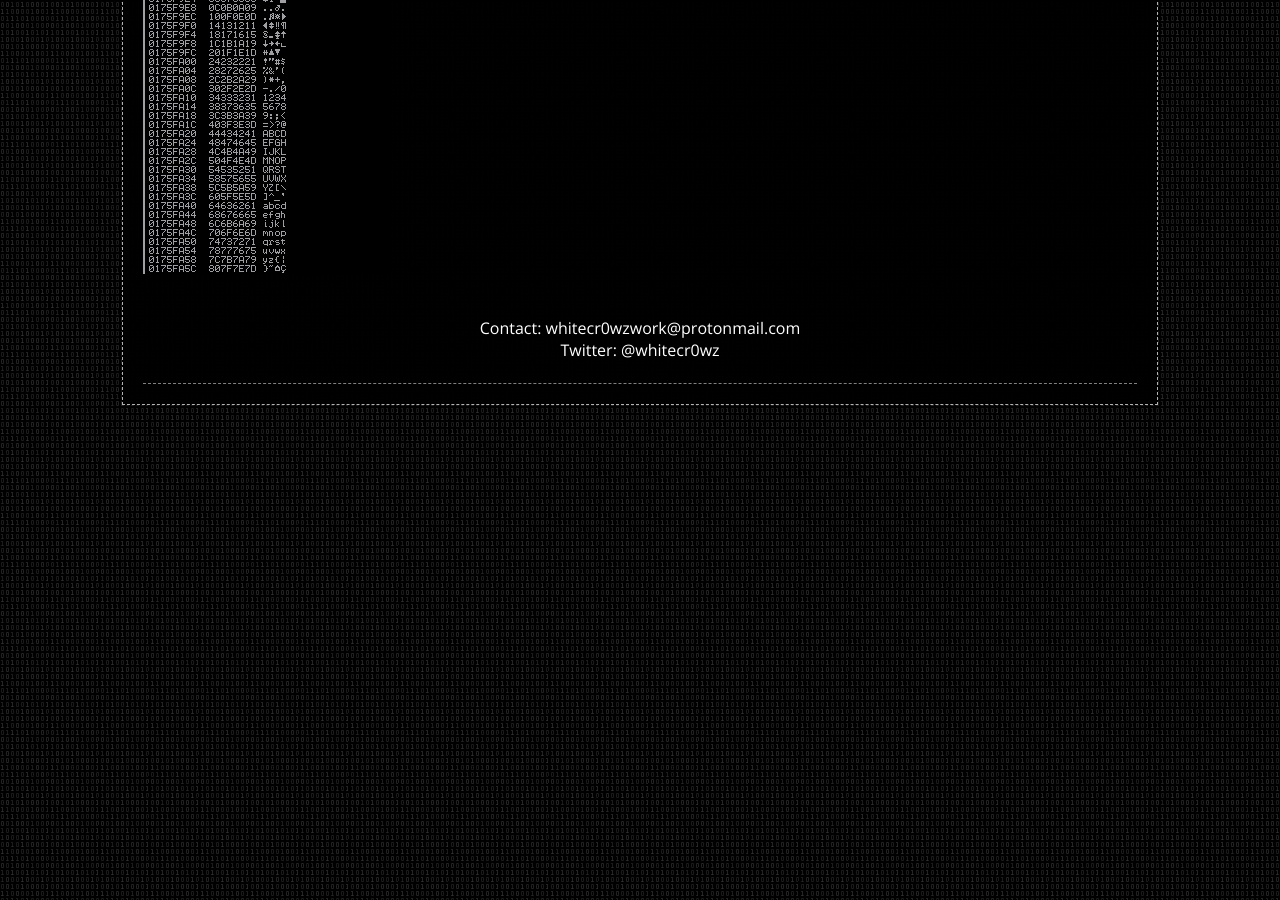
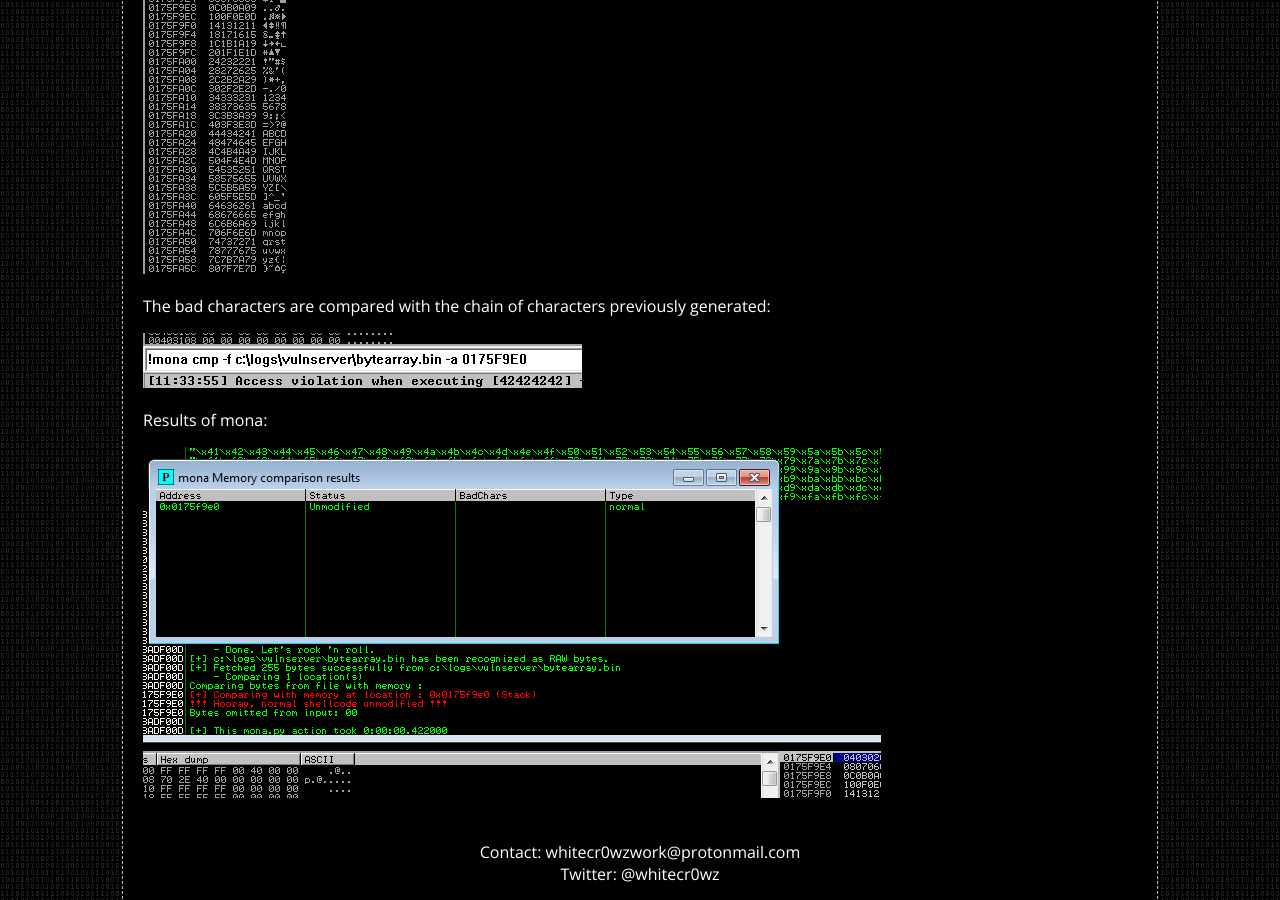
Before and after one commit to whitecr0wz/whitecr0wz.github.io, a Jekyll site: the page built from _posts/posts/2020-03-08-Exploiting-Stack-Overflows-On-Windows.md, in a window 1280 px wide and 900 px high, scrolled down 8609 px. Built offline with Jekyll 4.4.1, drawn with Linux system fonts in a browser that asks for light colours.

Commit message:
Update 2020-03-08-Exploiting-Stack-Overflows-On-Windows.md

```diff
--- a/_posts/posts/2020-03-08-Exploiting-Stack-Overflows-On-Windows.md
+++ b/_posts/posts/2020-03-08-Exploiting-Stack-Overflows-On-Windows.md
@@ -148,3 +148,11 @@ Current PoC:
 After the exploit is sent, the bad characters are processed:
 
 ![](/assets/img/Stack/16.png)
+
+The bad characters are compared with the chain of characters previously generated:
+
+![](/assets/img/Stack/17.png)
+
+Results of mona:
+
+![](/assets/img/Stack/18.png)
```
